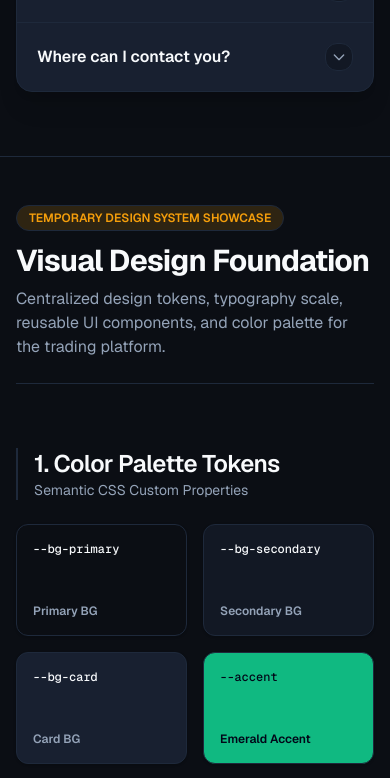
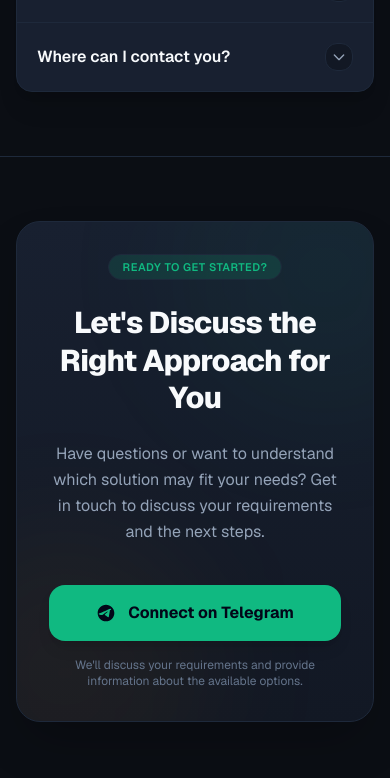
Before and after one commit to huzi772/landing-page, a Next.js app: page / in a window 390 px wide. Shown: the part 6111-6889 px from the top of the page. Built offline with nearby package versions, Linux system fonts and the light colour scheme.

Commit message:
Add Final CTA contact section and FAQ section for landing page
Co-authored-by: huzi772 <207913168+huzi772@users.noreply.github.com>

```diff
--- a/src/app/page.tsx
+++ b/src/app/page.tsx
@@ -5,6 +5,7 @@ import { Services } from "@/components/sections/Services";
 import { HowItWorks } from "@/components/sections/HowItWorks";
 import { MarketOverview } from "@/components/sections/MarketOverview";
 import { FAQ } from "@/components/sections/FAQ";
+import { FinalCTA } from "@/components/sections/FinalCTA";
 import { Container } from "@/components/ui/container";
 import { Button } from "@/components/ui/button";
 import {
@@ -39,6 +40,7 @@ export default function Home() {
       <HowItWorks />
       <MarketOverview />
       <FAQ />
+      <FinalCTA />
 
       <main className="py-12">
         <Container className="space-y-16">
@@ -215,7 +217,7 @@ export default function Home() {
               <p className="text-sm text-[var(--text-secondary)]">Subtle dark backgrounds with optional hover states</p>
             </div>
 
-            <div className="grid grid-cols-1 md:grid-cols-2 gap-6" id="contact">
+            <div className="grid grid-cols-1 md:grid-cols-2 gap-6">
               <Card hoverable>
                 <CardHeader>
                   <div className="flex items-center justify-between">
--- /dev/null
+++ b/src/components/sections/FinalCTA.tsx
@@ -0,0 +1,99 @@
+"use client";
+
+import React from "react";
+import { Container } from "@/components/ui/container";
+
+/**
+ * TELEGRAM CONFIGURATION
+ * Provide the full Telegram link when available (e.g. "https://t.me/yourusername").
+ * Leave empty ("") if contact link is not yet configured.
+ */
+const TELEGRAM_URL: string = "";
+
+export function FinalCTA() {
+  const isConfigured = Boolean(TELEGRAM_URL && TELEGRAM_URL.trim() !== "");
+
+  return (
+    <section
+      id="contact"
+      className="py-16 md:py-24 bg-[var(--bg-primary)] border-b border-[var(--border)] scroll-mt-16 relative overflow-hidden"
+    >
+      <Container>
+        <div className="max-w-4xl mx-auto">
+          {/* Prominent Card Container */}
+          <div className="relative rounded-3xl border border-[var(--border)] bg-gradient-to-b from-[var(--bg-card)] to-[var(--bg-secondary)] p-8 sm:p-12 md:p-16 text-center shadow-2xl overflow-hidden">
+            {/* Subtle decorative background accent */}
+            <div
+              className="pointer-events-none absolute -top-24 -right-24 h-72 w-72 rounded-full bg-[var(--accent)]/5 blur-3xl"
+              aria-hidden="true"
+            />
+            <div
+              className="pointer-events-none absolute -bottom-24 -left-24 h-72 w-72 rounded-full bg-[var(--gold)]/5 blur-3xl"
+              aria-hidden="true"
+            />
+
+            <div className="relative z-10 flex flex-col items-center space-y-6 max-w-2xl mx-auto">
+              {/* Eyebrow */}
+              <span className="inline-block px-3.5 py-1 text-[11px] sm:text-xs font-semibold rounded-full bg-[var(--accent-muted)] text-[var(--accent)] border border-[var(--accent)]/20 uppercase tracking-wider">
+                READY TO GET STARTED?
+              </span>
+
+              {/* Heading */}
+              <h2 className="text-3xl sm:text-4xl md:text-5xl font-extrabold tracking-tight text-[var(--text-primary)] leading-tight">
+                Let&apos;s Discuss the Right Approach for You
+              </h2>
+
+              {/* Description */}
+              <p className="text-base sm:text-lg text-[var(--text-secondary)] leading-relaxed">
+                Have questions or want to understand which solution may fit your
+                needs? Get in touch to discuss your requirements and the next steps.
+              </p>
+
+              {/* Primary CTA Button / Anchor */}
+              <div className="pt-4 flex flex-col items-center space-y-4 w-full sm:w-auto">
+                {isConfigured ? (
+                  <a
+                    href={TELEGRAM_URL}
+                    target="_blank"
+                    rel="noopener noreferrer"
+                    className="w-full sm:w-auto inline-flex items-center justify-center gap-3 px-8 py-4 rounded-xl font-bold text-base bg-[var(--accent)] text-slate-950 hover:bg-[var(--accent-hover)] transition-all shadow-lg hover:shadow-[var(--accent-glow)] focus-visible:outline-2 focus-visible:outline-offset-2 focus-visible:outline-[var(--accent)] cursor-pointer"
+                  >
+                    <TelegramIcon />
+                    <span>Connect on Telegram</span>
+                  </a>
+                ) : (
+                  <button
+                    type="button"
+                    onClick={(e) => e.preventDefault()}
+                    className="w-full sm:w-auto inline-flex items-center justify-center gap-3 px-8 py-4 rounded-xl font-bold text-base bg-[var(--accent)] text-slate-950 hover:bg-[var(--accent-hover)] transition-all shadow-lg hover:shadow-[var(--accent-glow)] focus-visible:outline-2 focus-visible:outline-offset-2 focus-visible:outline-[var(--accent)] cursor-pointer"
+                  >
+                    <TelegramIcon />
+                    <span>Connect on Telegram</span>
+                  </button>
+                )}
+
+                {/* Supporting text */}
+                <p className="text-xs sm:text-sm text-[var(--text-muted)] max-w-md">
+                  We&apos;ll discuss your requirements and provide information about the
+                  available options.
+                </p>
+              </div>
+            </div>
+          </div>
+        </div>
+      </Container>
+    </section>
+  );
+}
+
+function TelegramIcon() {
+  return (
+    <svg
+      className="h-5 w-5 fill-current shrink-0"
+      viewBox="0 0 24 24"
+      aria-hidden="true"
+    >
+      <path d="M12 2C6.48 2 2 6.48 2 12s4.48 10 10 10 10-4.48 10-10S17.52 2 12 2zm4.64 6.8c-.15 1.58-.8 5.42-1.13 7.19-.14.75-.42 1-.68 1.03-.58.05-1.02-.38-1.58-.75-.88-.58-1.38-.94-2.23-1.5-.99-.65-.35-1.01.22-1.59.15-.15 2.71-2.48 2.76-2.69.01-.03.01-.14-.07-.2-.08-.06-.19-.04-.27-.02-.12.02-1.96 1.25-5.54 3.69-.52.36-1 .53-1.42.52-.47-.01-1.37-.26-2.03-.48-.82-.27-1.47-.42-1.42-.88.03-.24.37-.49 1.02-.75 3.99-1.74 6.66-2.89 8.01-3.45 3.81-1.59 4.6-1.87 5.12-1.88.11 0 .37.03.54.18.14.12.18.28.19.45-.01.07.01.21 0 .33z" />
+    </svg>
+  );
+}
```
